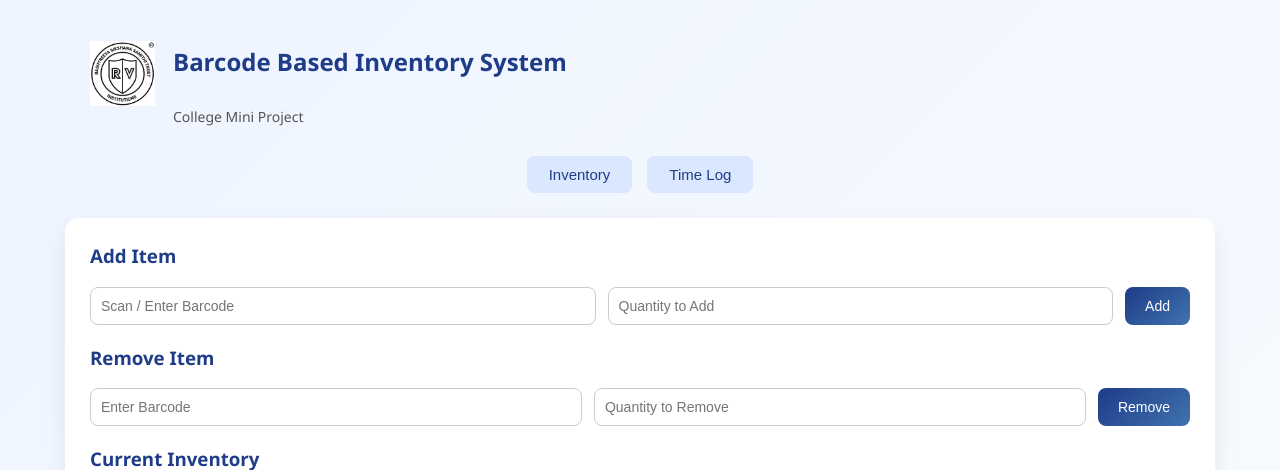
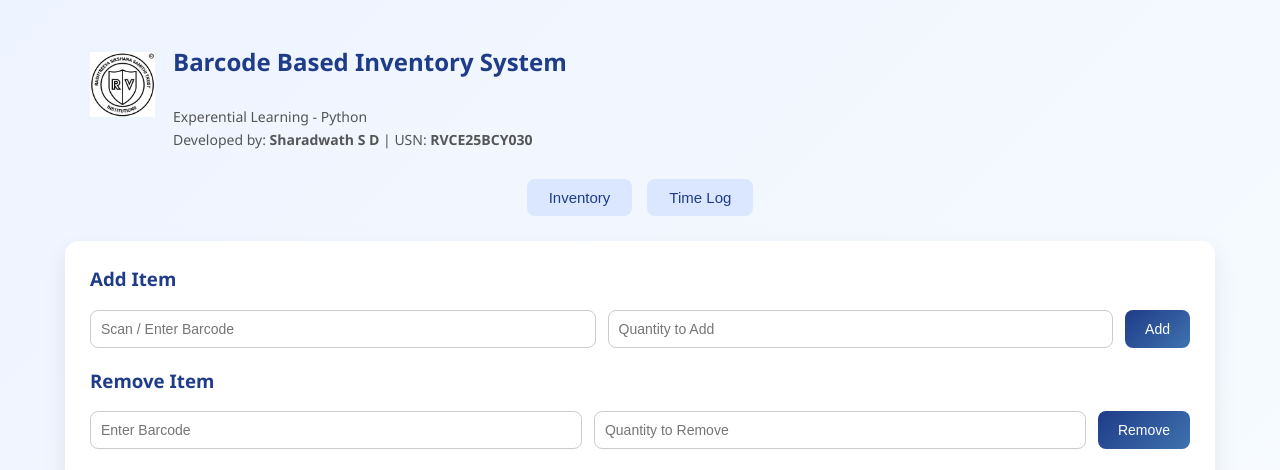
Before and after one commit to sharadwath362-netizen/BCIL, a Flask app: page / in a window 1280 px wide. Shown: the top 470 px of the page. Run offline with Flask 3, Linux system fonts and the light colour scheme; data that the repository does not hold is empty.

Commit message:
Update index.html

```diff
--- a/templates/index.html
+++ b/templates/index.html
@@ -12,7 +12,11 @@
 
     <div class="header-text">
         <h2>Barcode Based Inventory System</h2>
-        <p class="subtitle">College Mini Project</p>
+        <p class="subtitle"> Experential Learning - Python </p>
+        <p class="subtitle">
+    Developed by: <strong>Sharadwath S D</strong> | USN: <strong>RVCE25BCY030</strong>
+</p>
+
     </div>
 </div>
 
```
